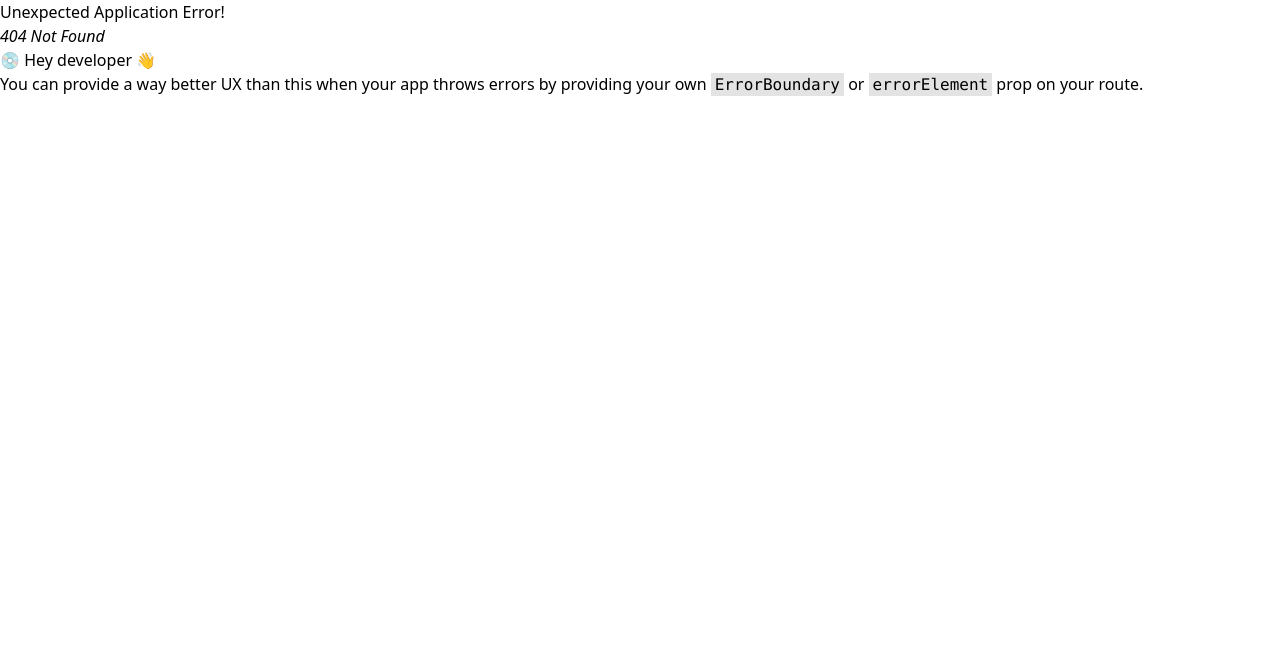
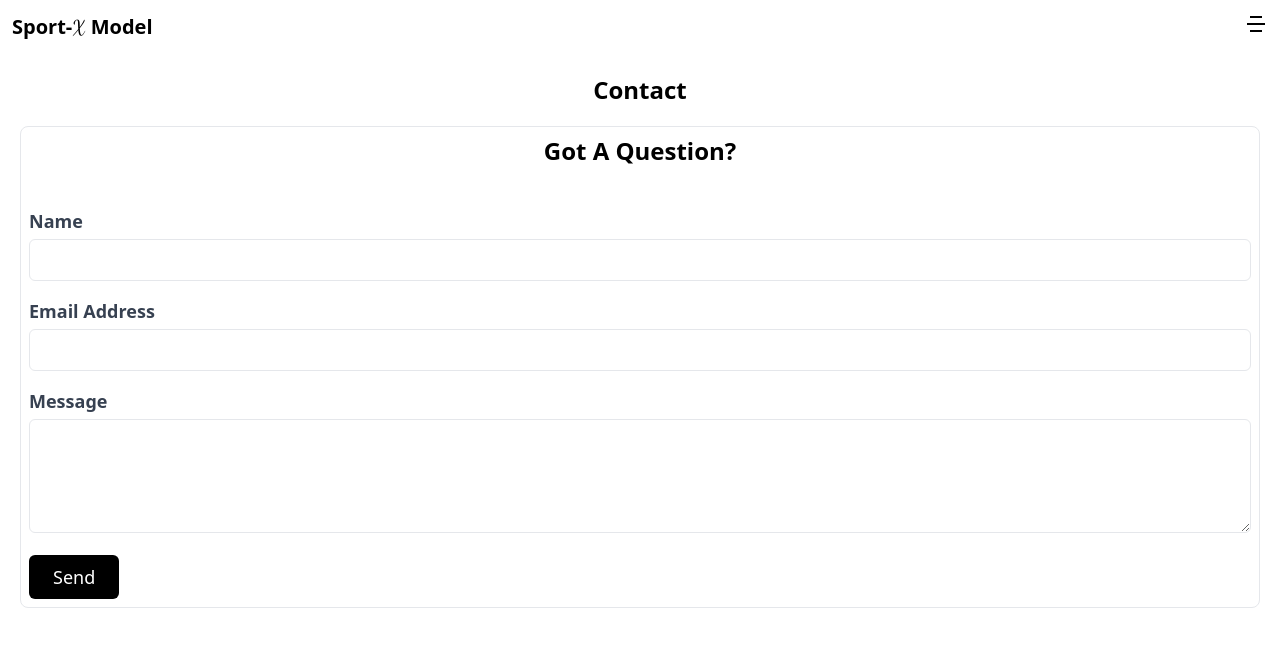
Before and after one commit to faysalewucse/sport-x, a React (Vite) app: page /contact in a window 1280 px wide. Before the commit this address had no page. Shown: the top 646 px of the page. Built offline with nearby package versions, Linux system fonts and the light colour scheme.

Commit message:
added contact page

```diff
--- a/src/App.jsx
+++ b/src/App.jsx
@@ -5,6 +5,7 @@ import Statistics from "./pages/Statistics";
 import ScatterPlot from "./pages/ScatterPlot";
 import FaqPage from "./pages/FaqPage";
 import About from "./pages/About";
+import Contact from "./pages/Contact";
 const router = createBrowserRouter([
   {
     path: "/",
@@ -23,6 +24,10 @@ const router = createBrowserRouter([
         element: <About />,
       },
       {
+        path: "/contact",
+        element: <Contact />,
+      },
+      {
         path: "/statistics/:id",
         element: <Statistics />,
       },
--- /dev/null
+++ b/src/pages/Contact.jsx
@@ -0,0 +1,98 @@
+import { useState } from "react";
+
+const Contact = () => {
+  const [formData, setFormData] = useState({
+    name: "",
+    email: "",
+    message: "",
+  });
+
+  // Handle input changes
+  const handleInputChange = (e) => {
+    const { name, value } = e.target;
+    setFormData({
+      ...formData,
+      [name]: value,
+    });
+  };
+
+  // Handle form submission
+  const handleSubmit = (e) => {
+    e.preventDefault();
+    console.log(formData);
+  };
+
+  return (
+    <div className="p-5">
+      <h1 className="text-center font-bold text-2xl mb-5">Contact</h1>
+      <div className="p-2 rounded-lg border">
+        <h1 className="text-2xl text-center font-bold capitalize mb-10">
+          Got a Question?
+        </h1>
+        <form onSubmit={handleSubmit} className="space-y-4">
+          <div>
+            <label
+              htmlFor="name"
+              className="block font-bold text-lg text-gray-700"
+            >
+              Name
+            </label>
+            <input
+              type="text"
+              id="name"
+              name="name"
+              value={formData.name}
+              onChange={handleInputChange}
+              className="mt-1 p-2 w-full border rounded-md focus:ring focus:ring-opacity-50"
+              required
+            />
+          </div>
+          <div>
+            <label
+              htmlFor="email"
+              className="block font-bold text-lg text-gray-700"
+            >
+              Email Address
+            </label>
+            <input
+              type="email"
+              id="email"
+              name="email"
+              value={formData.email}
+              onChange={handleInputChange}
+              className="mt-1 p-2 w-full border rounded-md focus:ring focus:ring-opacity-50"
+              required
+            />
+          </div>
+          <div>
+            <label
+              htmlFor="message"
+              className="block font-bold text-lg text-gray-700"
+            >
+              Message
+            </label>
+            <textarea
+              id="message"
+              name="message"
+              value={formData.message}
+              onChange={handleInputChange}
+              rows="4"
+              className="mt-1 p-2 w-full border rounded-md focus:ring focus:ring-opacity-50"
+              required
+            ></textarea>
+          </div>
+          <div>
+            <button
+              type="submit"
+              className="bg-black text-white text-lg py-2 px-6 rounded-md hover:bg-opacity-90"
+            >
+              Send
+            </button>
+          </div>
+        </form>
+      </div>
+    </div>
+  );
+};
+
+export default Contact;
```
